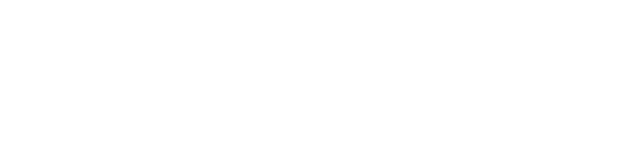
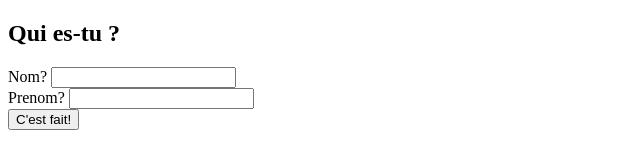
Before and after one commit to achille-guerard/ProjetNoel, a plain HTML site: page index.html in a window 1280 px wide. Shown: the whole page, without its empty margins (0-640 px from the left). Drawn offline with Linux system fonts and the light colour scheme.

Commit message:
login page 1st version

```diff
--- a/index.html
+++ b/index.html
@@ -2,5 +2,21 @@
 <html lang="fr">
     <head>
         <meta charset="utf-8">
-        <title>Introducing : papa noel website</title>
+        <title>NOEL</title>
     </head>
+    <body>
+        <section id="login">
+            <form>
+                <h1> Qui es-tu ? </h1>
+                <section>
+                    <label for="Nom">Nom?</label>
+                    <input type="text" name="nom" id="Nom" required>
+                    <br>
+                    <label for="Prenom">Prenom?</label>
+                    <input type="text" name="prenom" id="Prenom" required>
+                    <br>
+                    <input type="submit" value="C'est fait!">
+                </section>
+            </form>
+        </section>
+    </body>
```
